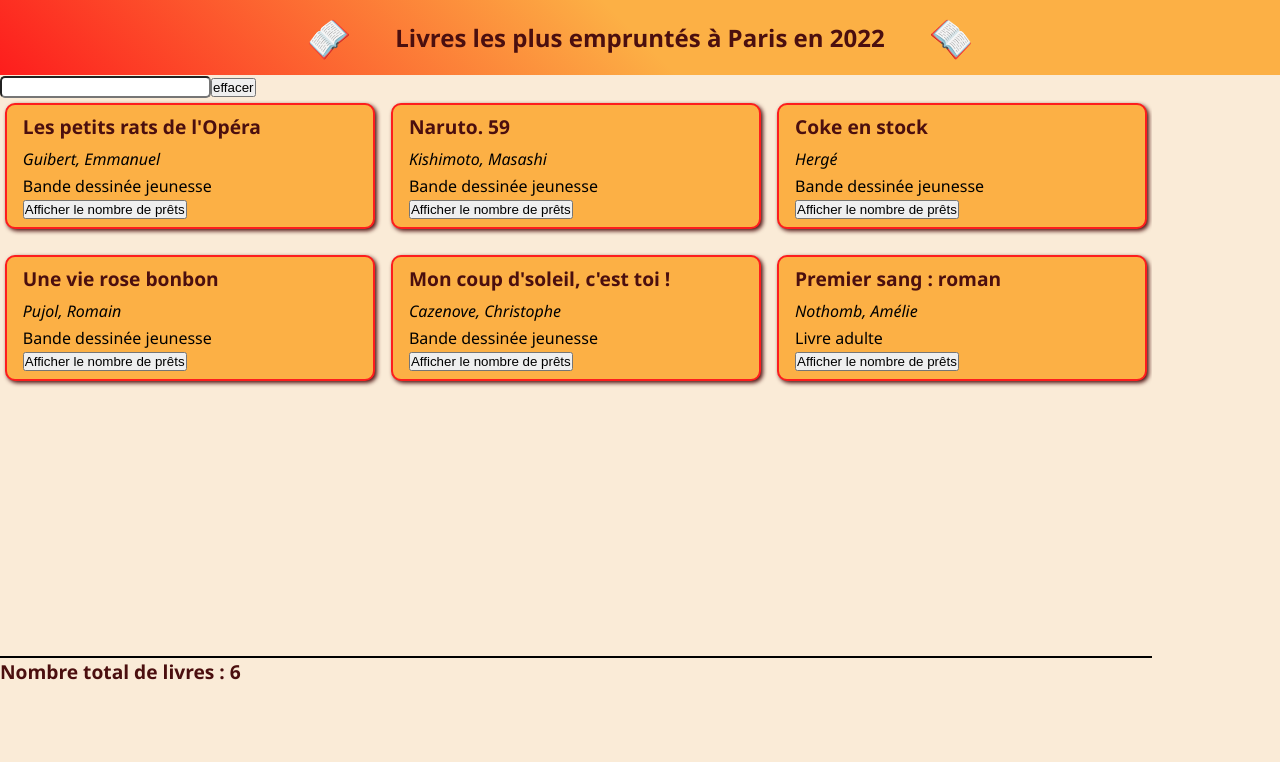
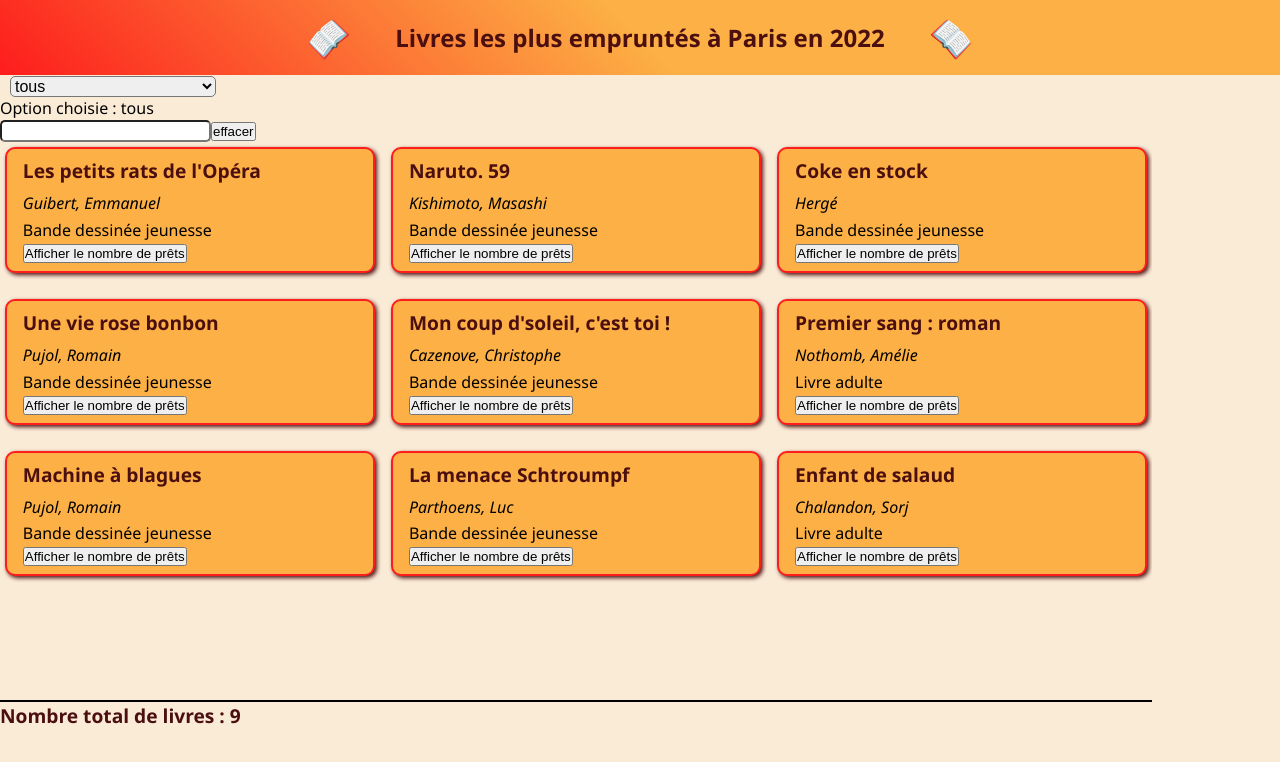
Before and after one commit to Ellundril/adataviz-react, a React (Vite) app: page / in a window 1280 px wide. Shown: the top 762 px of the page. Built offline with nearby package versions, Linux system fonts and the light colour scheme.

Commit message:
Ajout du composant Selecteur et des sa fonction de tri

```diff
--- a/src/App.jsx
+++ b/src/App.jsx
@@ -4,17 +4,26 @@ import { donnees } from "./donnees.js";
 import NombredeTitres from "./components/NombreDeTitres.jsx";
 import Button from "./components/Button.jsx";
 import { useState } from "react";
+import Selecteur from "./components/Selecteur.jsx";
 
 function App() {
   const [recherche, setRecherche] = useState("");
+  const [optionChoisie, setOptionChoisie] = useState("tous");
+
   function displayLivre() {
-    if (recherche.length === 0) {
+    if (recherche.length === 0 && optionChoisie === "tous") {
       return donnees;
+    } else if (optionChoisie !== "tous") {
+      return donnees.filter(
+        (livre) =>
+          livre.titre.toLowerCase().includes(recherche.trim().toLowerCase()) &&
+          livre.typeDoc === optionChoisie,
+      );
+    } else {
+      return donnees.filter((livre) =>
+        livre.titre.toLowerCase().includes(recherche.trim().toLowerCase()),
+      );
     }
-    const livresFiltres = donnees.filter((livre) =>
-      livre.titre.toLowerCase().includes(recherche.trim().toLowerCase()),
-    );
-    return livresFiltres;
   }
 
   function effacer() {
@@ -23,6 +32,12 @@ function App() {
   return (
     <>
       <Entete></Entete>
+      <Selecteur
+        liste={donnees}
+        optionChoisie={optionChoisie}
+        action={(e) => setOptionChoisie(e.target.value)}
+      ></Selecteur>
+      <p>Option choisie : {optionChoisie}</p>
       <label htmlFor="recherche"></label>
       <input
         type="search"
@@ -46,7 +61,7 @@ function App() {
           <p> Aucun livre ne correspond à votre recherche</p>
         )}
       </section>
-      <NombredeTitres longueur={donnees.length}></NombredeTitres>
+      <NombredeTitres longueur={displayLivre().length}></NombredeTitres>
     </>
   );
 }
--- /dev/null
+++ b/src/components/Selecteur.jsx
@@ -0,0 +1,11 @@
+import { creerFiltre } from "../utils.js";
+export default function Selecteur({ liste, optionChoisie, action }) {
+  const filtres = creerFiltre(liste);
+  return (
+    <select onChange={action} value={optionChoisie}>
+      {filtres.map((type) => {
+        return <option key={type}>{type}</option>;
+      })}
+    </select>
+  );
+}
--- a/src/donnees.js
+++ b/src/donnees.js
@@ -55,6 +55,33 @@ const brutes = [
     nombre_de_pret_total: 1483,
     nombre_d_exemplaires: 62,
   },
+  {
+    type_de_document: "Bande dessinée jeunesse",
+    prets: 660,
+    titre: "Machine à blagues",
+    auteur: "Pujol, Romain",
+    nombre_de_localisations: 41,
+    nombre_de_pret_total: 1420,
+    nombre_d_exemplaires: 44,
+  },
+  {
+    type_de_document: "Bande dessinée jeunesse",
+    prets: 647,
+    titre: "La menace Schtroumpf",
+    auteur: "Parthoens, Luc",
+    nombre_de_localisations: 33,
+    nombre_de_pret_total: 3834,
+    nombre_d_exemplaires: 45,
+  },
+  {
+    type_de_document: "Livre adulte",
+    prets: 590,
+    titre: "Enfant de salaud",
+    auteur: "Chalandon, Sorj",
+    nombre_de_localisations: 49,
+    nombre_de_pret_total: 921,
+    nombre_d_exemplaires: 53,
+  },
 ];
 
 const donnees = formaterListe(brutes);
--- a/src/utils.js
+++ b/src/utils.js
@@ -53,4 +53,18 @@ function recherche(input, listeLivres) {
   const resultatsRecherche = new Set(livresTrouves);
   return Array.from(resultatsRecherche);
 }
-export { formaterListe, trierPrets, formatNbdeResultat, recherche };
+
+function creerFiltre(listeLivres) {
+  let tabOptions = ["tous"];
+  listeLivres.forEach((livre) => tabOptions.push(livre.typeDoc));
+
+  const setOption = new Set(tabOptions);
+  return Array.from(setOption);
+}
+export {
+  formaterListe,
+  trierPrets,
+  formatNbdeResultat,
+  recherche,
+  creerFiltre,
+};
```
